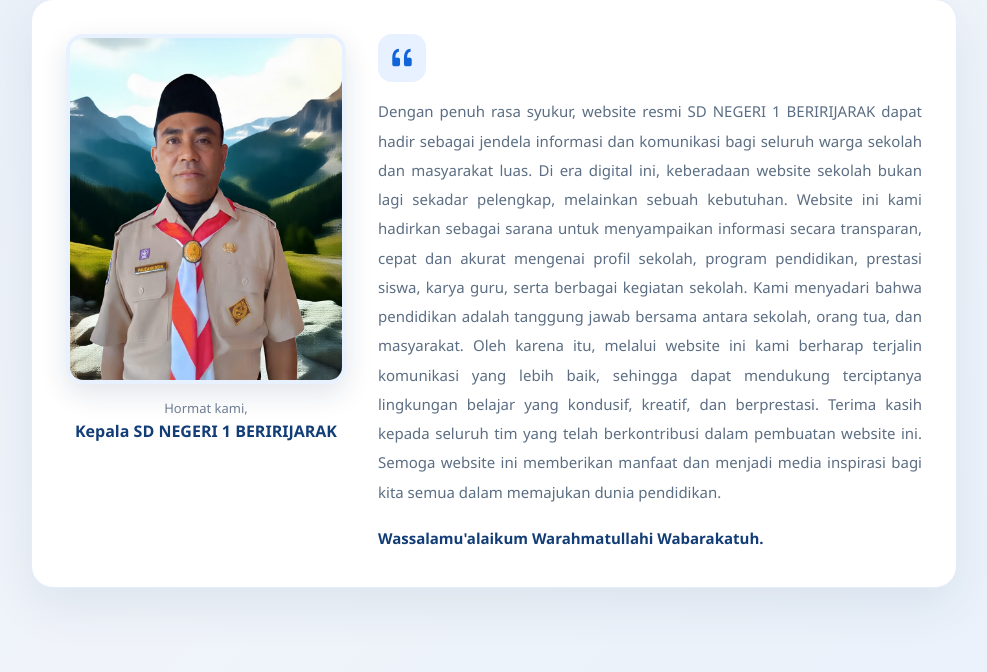
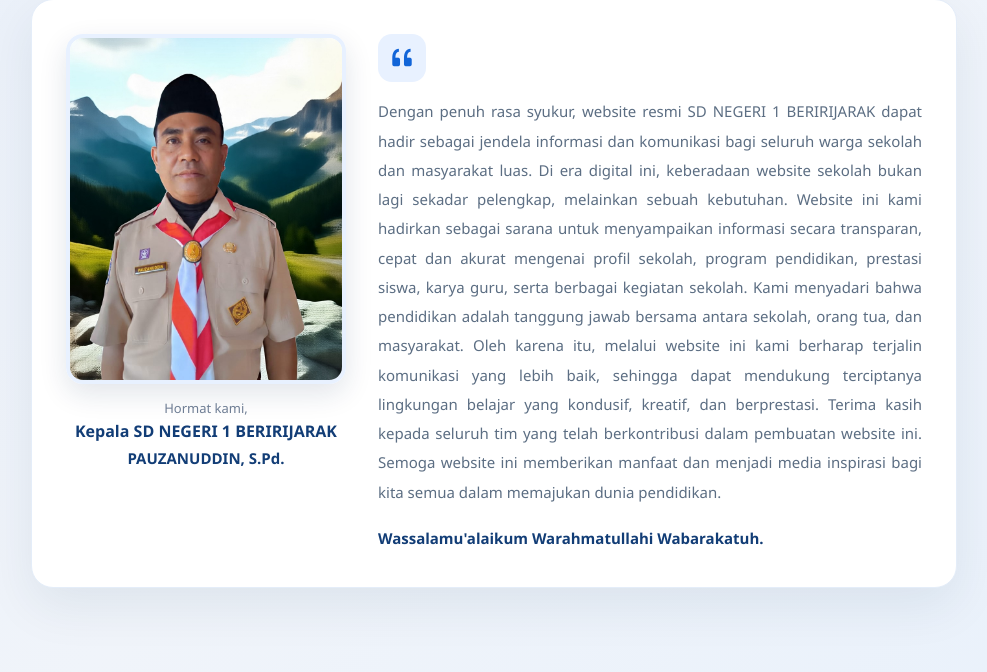
Before and after one commit to rialatifa72-coder/website-sdn1-beririjarak, a PHP site: page / in a window 1280 px wide. Shown: the part 1791-2463 px from the top of the page, without its empty margins (146-1133 px from the left). Run offline with PHP 8.4, Linux system fonts and the light colour scheme; data that the repository does not hold is empty; some libraries are stand-ins or nearby versions.

Commit message:
Tambahkan nama kepala sekolah pada sambutan

```diff
--- a/index.php
+++ b/index.php
@@ -1290,6 +1290,7 @@ body {
                     <div class="sambutan-photo-caption">
                         <span>Hormat kami,</span>
                         <strong>Kepala SD NEGERI 1 BERIRIJARAK</strong>
+                        <span class="d-block mt-1 fw-semibold" style="color:#123d76;font-size:15px;">PAUZANUDDIN, S.Pd.</span>
                     </div>
                 </div>
                 <div class="sambutan-content">
```
